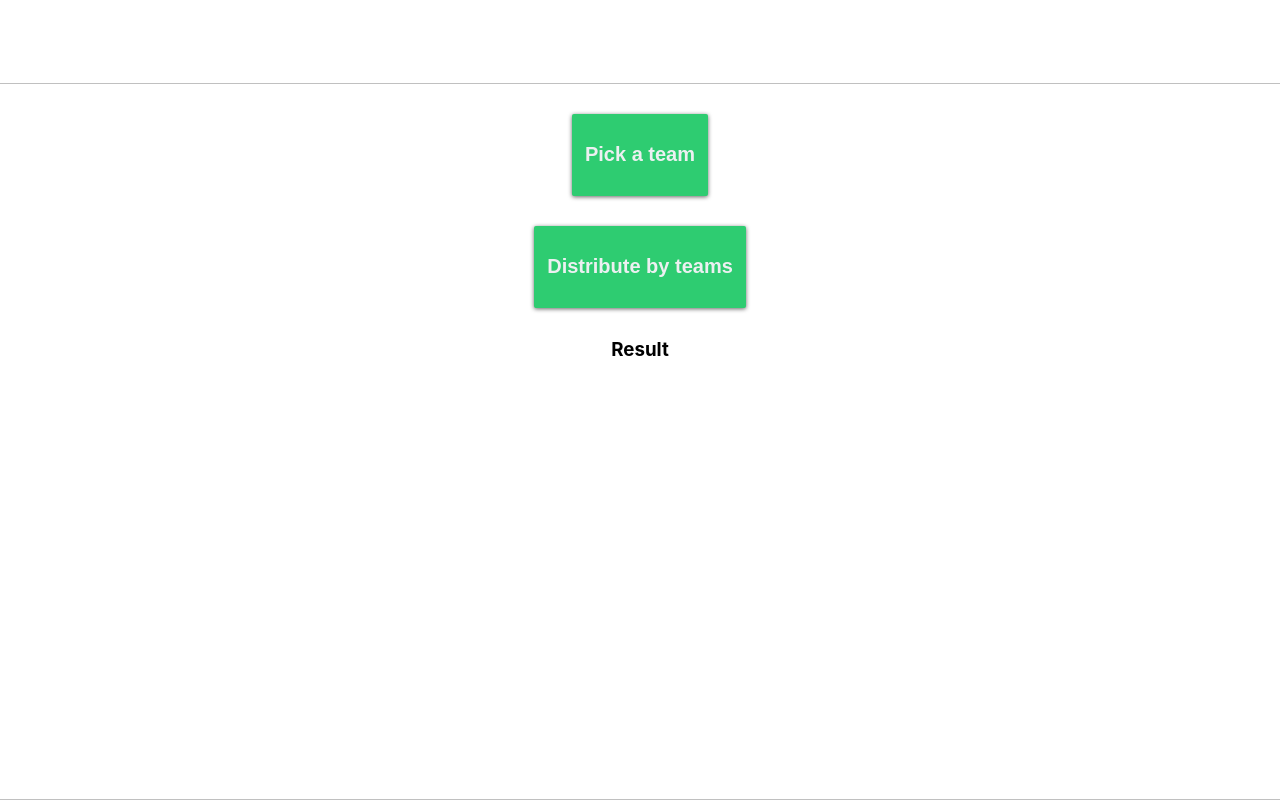
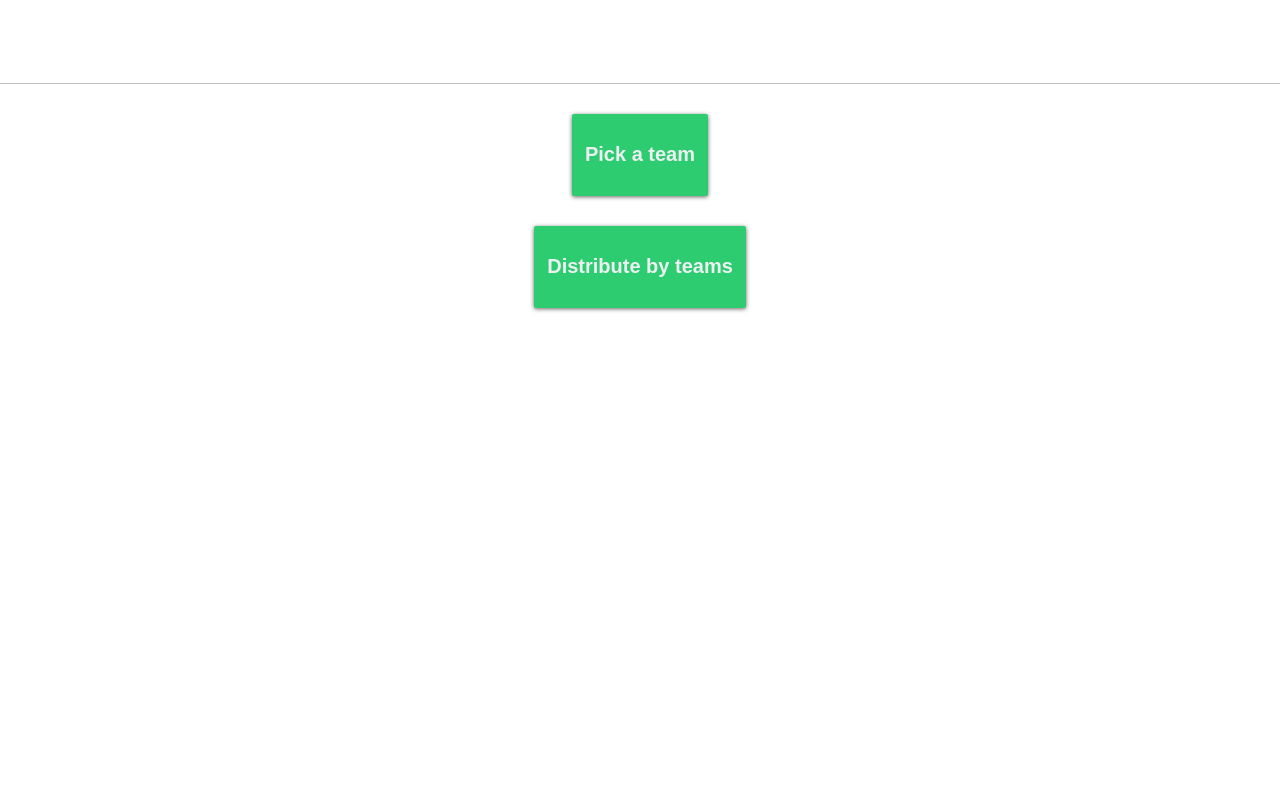
Before and after one commit to Cabeda/team-Randomizer, a React (Create React App) app: page / in a window 1280 px wide. Shown: the part 559-1359 px from the top of the page. After the commit the page ends 897 px from the top, so only its background shows below. Built offline with nearby package versions, Linux system fonts and the light colour scheme.

Commit message:
Format. Ignore \n and show result section when it has results

```diff
--- a/src/App.tsx
+++ b/src/App.tsx
@@ -13,12 +13,12 @@ function App() {
   const [errorMessage, setErrorMessage] = useState<string>();
   const handleTeamsChange = (e: React.FormEvent<HTMLTextAreaElement>) => {
     setTeamsField(e.currentTarget.value);
-    setTeams(e.currentTarget.value ? e.currentTarget.value.split(","): []);
+    setTeams(e.currentTarget.value ? e.currentTarget.value.replace('\n', '').split(",") : []);
   };
 
   const handlePlayersChange = (e: React.FormEvent<HTMLTextAreaElement>) => {
-  setPlayersField(e.currentTarget.value);
-    setPlayers(e.currentTarget.value ? e.currentTarget.value.split(",") : []);
+    setPlayersField(e.currentTarget.value);
+    setPlayers(e.currentTarget.value ? e.currentTarget.value.replace('\n', '').split(",") : []);
   };
 
   const printResults = (list: Imatch[]): string => {
@@ -31,11 +31,11 @@ function App() {
 
   const runRandomize = (mode: GameMode) => {
     try {
-      const result = Randomize([...players], [...teams], mode)
+      const result = Randomize([...players], [...teams], mode);
       setResult(result);
-      setErrorMessage("")
+      setErrorMessage("");
     } catch (error) {
-      setErrorMessage(error.message)
+      setErrorMessage(error.message);
     }
   };
 
@@ -46,7 +46,7 @@ function App() {
       </header>
       <div>
         <div className="errorMessage">
-  {errorMessage && <h3 >{errorMessage}</h3>}
+          {errorMessage && <h3>{errorMessage}</h3>}
         </div>
         <div className="container">
           <div className="cell">
@@ -68,18 +68,26 @@ function App() {
             />
           </div>
         </div>
-        <button id="randomizeBtn" className="btn" onClick={() => runRandomize(GameMode.TeamPickerUnique)}>
+        <button
+          id="randomizeBtn"
+          className="btn"
+          onClick={() => runRandomize(GameMode.TeamPickerUnique)}
+        >
           <h2>Pick a team</h2>
         </button>
         <button
           id="randomizeBtn"
           className="btn"
-          onClick={() =>runRandomize(GameMode.TeamPickerShared)}>
+          onClick={() => runRandomize(GameMode.TeamPickerShared)}
+        >
           <h2>Distribute by teams</h2>
         </button>
-
-        <h3>Result</h3>
-        <textarea id="result" value={printResults(result)} />
+        {result.length > 0 && (
+          <div>
+            <h3>Result</h3>
+            <textarea disabled id="result" value={printResults(result)} />
+          </div>
+        )}
       </div>
     </div>
   );
```
